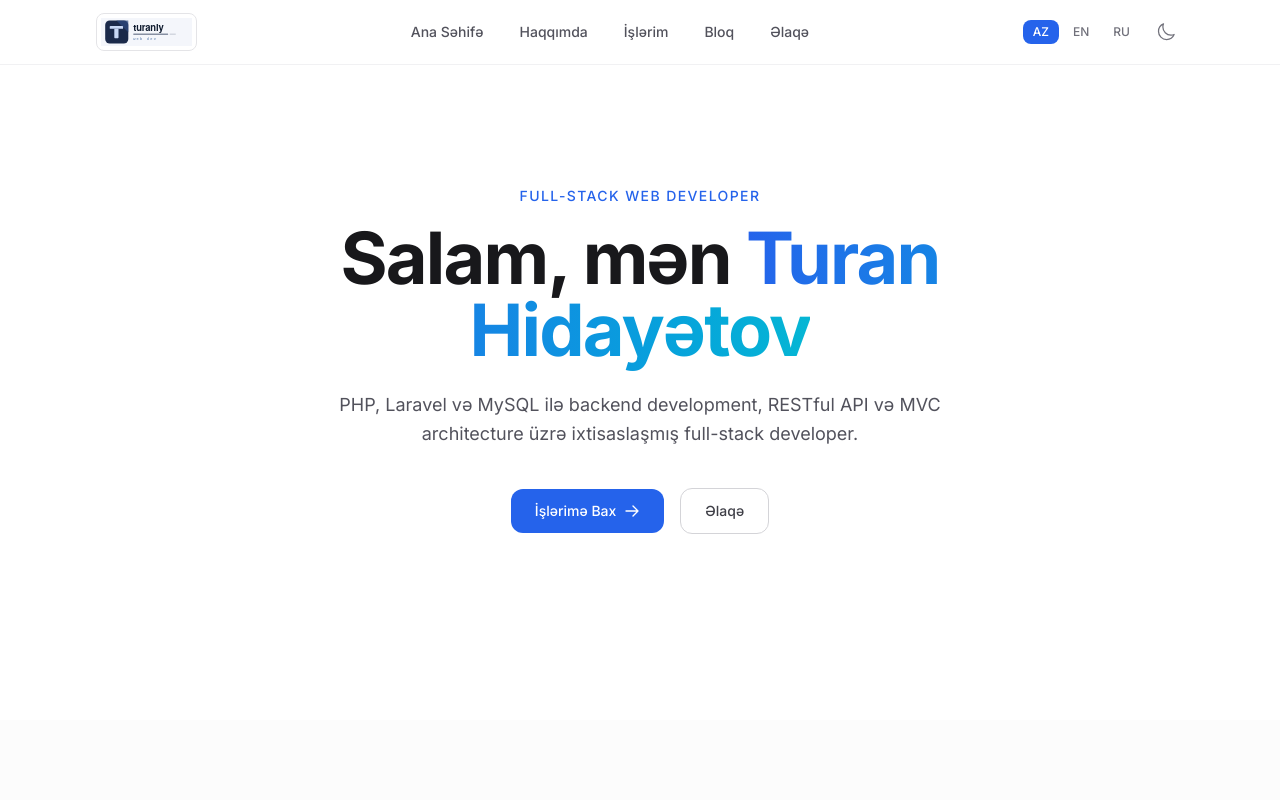
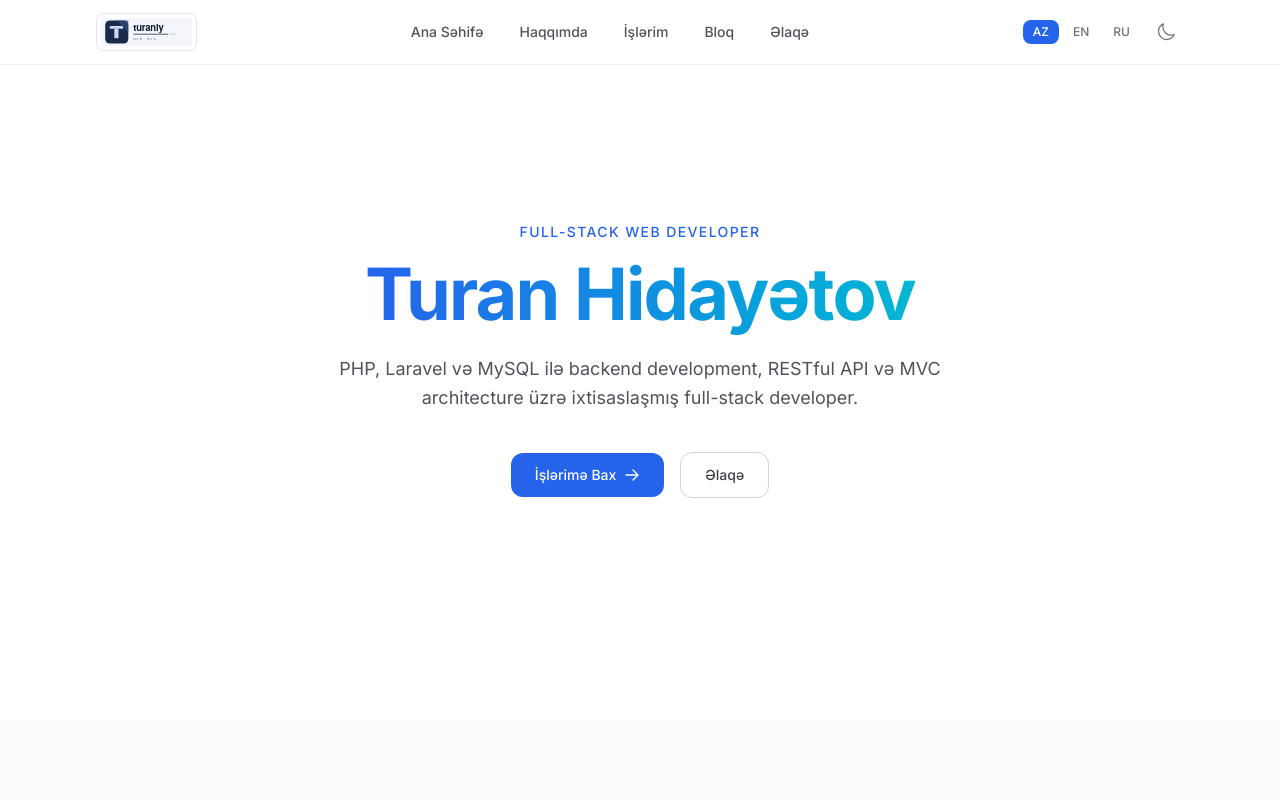
Before and after one commit to TuranHidayet/turanly, a Next.js app: page /az in a window 1280 px wide. Shown: the top 800 px of the page. Built offline with nearby package versions, Linux system fonts and the light colour scheme.

Commit message:
hero greeting silindi, sadece ad qaldi

```diff
--- a/src/components/Hero.tsx
+++ b/src/components/Hero.tsx
@@ -17,7 +17,6 @@ export function Hero({ dict, lang }: HeroProps) {
         </p>
 
         <h1 className="mb-6 text-5xl font-bold tracking-tight md:text-7xl">
-          {dict.hero.greeting}{" "}
           <span className="gradient-text">{dict.hero.title}</span>
         </h1>
 
```
